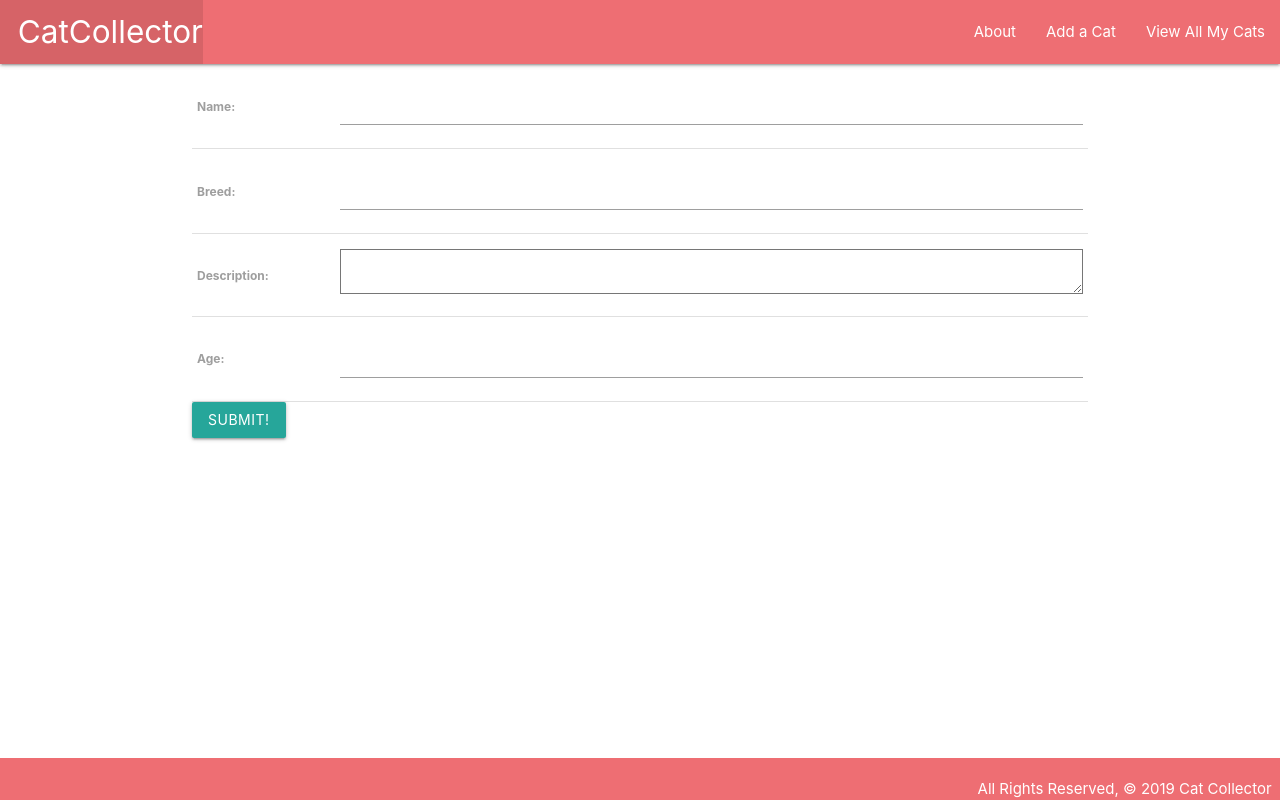
After one commit to chess2022/Django-Cat-Collector, a Django app: page /cats/create/ in a window 1280 px wide. The commit adds this page. Run offline with Django 4.2, Linux system fonts and the light colour scheme.

Commit message:
Adds cat form

```diff
--- a/main_app/templates/base.html
+++ b/main_app/templates/base.html
@@ -19,7 +19,8 @@
         </ul>
         <ul class="right">
           <li><a href="/about">About</a></li>
-          <li><a href="/cats">View All My Cats</a></li>
+          <li><a href="{% url 'cats_create' %}">Add a Cat</a></li>
+          <li><a href="{% url 'index' %}">View All My Cats</a></li>
         </ul>
       </div>
     </nav>
--- /dev/null
+++ b/main_app/templates/main_app/cat_form.html
@@ -0,0 +1,14 @@
+{% extends 'base.html' %}
+
+{% block content %}
+  <!-- Leaving the action empty makes the form post to the same url used to display it -->
+  <form action="" method="post">
+    <!-- Django requires the following for security purposes -->
+    {% csrf_token %}
+    <table>
+      <!-- Render the inputs inside of <tr>s & <td>s -->
+      {{ form.as_table }}
+    </table>
+    <input type="submit" value="Submit!" class="btn">
+  </form>
+{% endblock %}
--- a/main_app/urls.py
+++ b/main_app/urls.py
@@ -7,6 +7,6 @@ urlpatterns = [
       # route for cats index
     path('cats/', views.cats_index, name='index'),
     path('cats/<int:cat_id>/', views.cats_detail, name='detail'),
-    # new route used to show a form a create a cat
-    # path('cats/create/', views.CatCreate.as_view(), name='cats_create')
+    # Class-based view: new route used to show a form a create a cat
+    path('cats/create/', views.CatCreate.as_view(), name='cats_create')
 ]
--- a/main_app/views.py
+++ b/main_app/views.py
@@ -1,7 +1,8 @@
 from django.shortcuts import render
-from .models import Cat
 # Add the import;  in order to use the HttpResponsefunction, we must import it like the others we've used so far.
 from django.http import HttpResponse
+from .models import Cat
+from django.views.generic.edit import CreateView
 
 # Add the Cat class & list and view function below the imports
 # This is only necessary without an external database!!!
@@ -20,6 +21,12 @@ from django.http import HttpResponse
 
 # for raw text or an html string use HttpResponse
 # for full template html file use render
+
+class CatCreate(CreateView):
+  model = Cat
+  fields = '__all__'
+  #could also write the fields like this (long way):
+  #fields = ['name', 'breed', 'description', 'age']
 
 # Create your views here.
 
```
